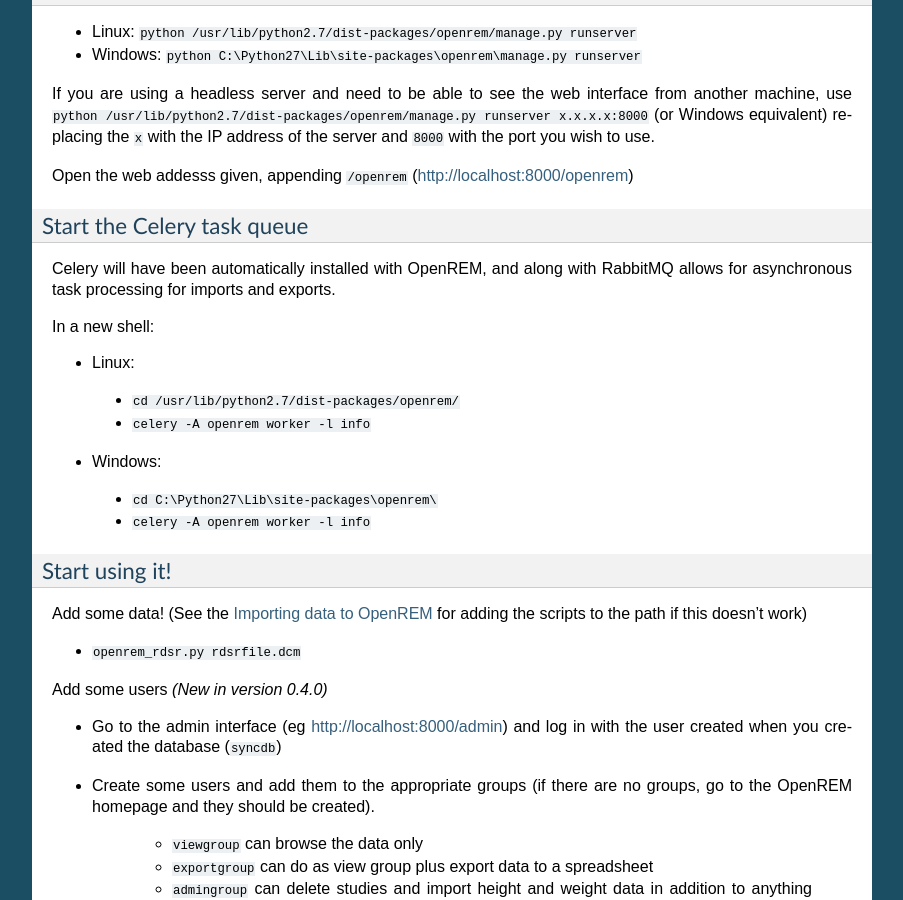
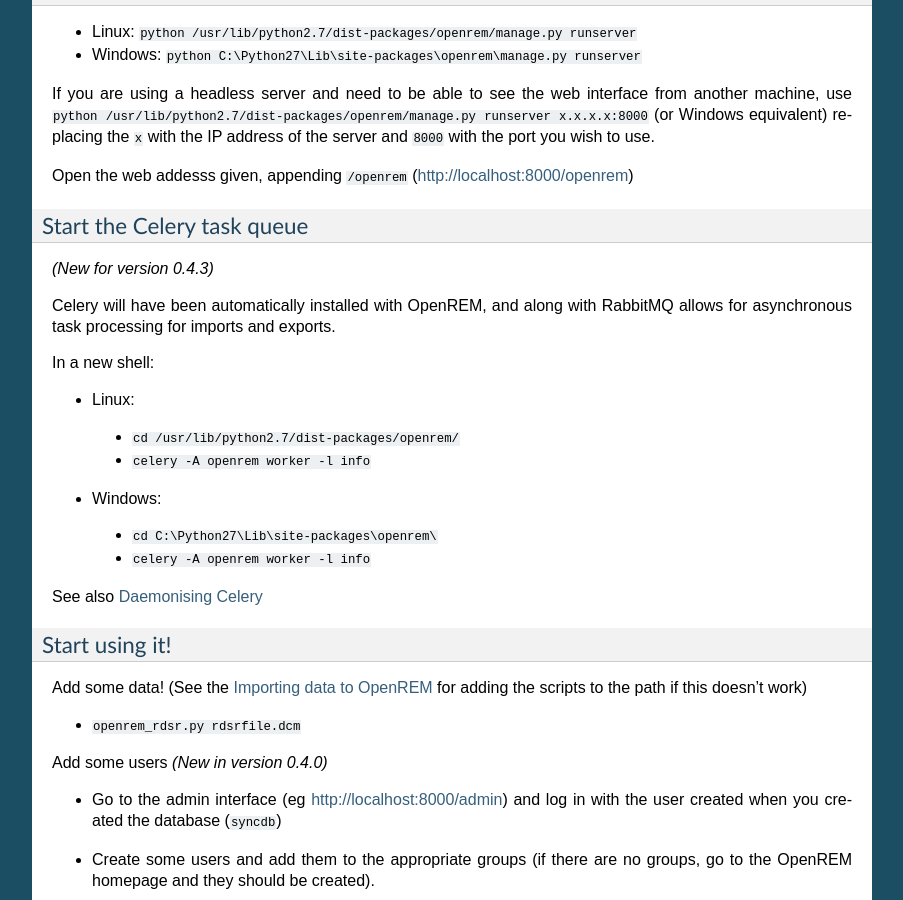
Before and after one commit to ckswilliams/modOpenREM, a Sphinx documentation site: the page built from docs/install.rst, in a window 1280 px wide and 900 px high, scrolled down 1974 px. Shown: the whole window, without its empty margins (198-1101 px from the left). Built offline with Sphinx 7.4.7, drawn with Linux system fonts in a browser that asks for light colours; some of the changed text lies outside the part shown.

Commit message:
Added the new for 0.4.3 bit so it doesn't break the existing instruction to review these docs for 0.4.2. Also linked to the daemnising bit from the start celery bit. Refs #91.

```diff
--- a/docs/install.rst
+++ b/docs/install.rst
@@ -122,6 +122,7 @@
 
 Start the Celery task queue
 ---------------------------
+*(New for version 0.4.3)*
 
 Celery will have been automatically installed with OpenREM, and along with
 RabbitMQ allows for asynchronous task processing for imports and exports.
@@ -137,6 +138,8 @@
 
  * ``cd C:\Python27\Lib\site-packages\openrem\``
  * ``celery -A openrem worker -l info``
+
+See also `Daemonising Celery`_
 
 Start using it!
 ---------------
@@ -197,6 +200,7 @@
 
 Daemonising Celery
 ------------------
+*(New for version 0.4.3)*
 
 In a production environment, Celery will need to start automatically and
 not depend on a particular user being logged in. Therefore, much like
```
